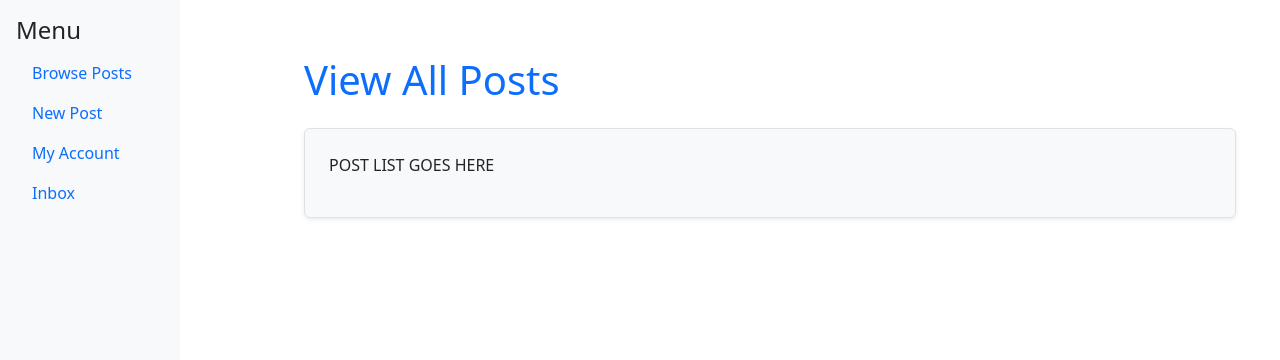
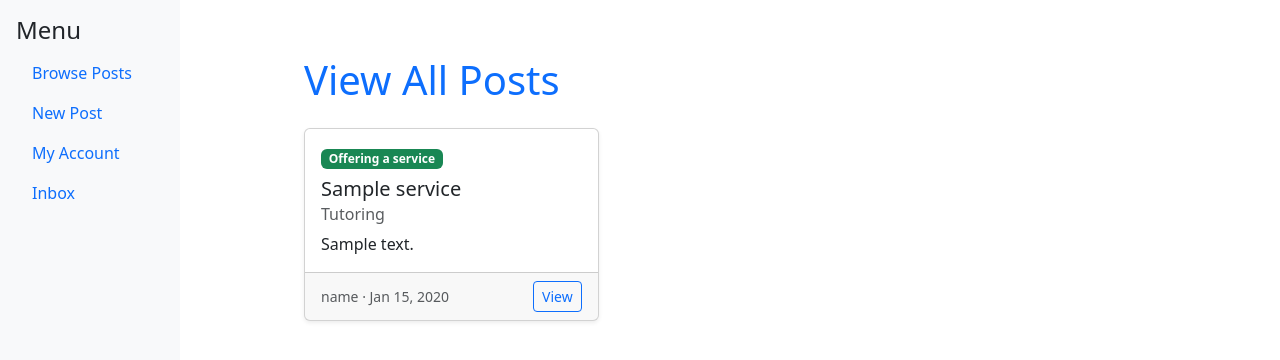
Before and after one commit to JoeyCouncill/Comhluadar, a Django app: page /all_posts_view/ in a window 1280 px wide. Shown: the top 360 px of the page. Run offline with Django 5.2, Linux system fonts and the light colour scheme; a user stored in the database is signed in; tables that the repository leaves empty hold one stand-in row (values such as "Sample post"); some libraries are stand-ins or nearby versions.

Commit message:
Todo 33 display service posts (#20)

```diff
--- a/service_app/templates/all_posts_view.html
+++ b/service_app/templates/all_posts_view.html
@@ -4,12 +4,58 @@
 <div class="container mt-4">
   <h1 class="mb-4 text-primary">View All Posts</h1>
 
-  <!-- Post View Form -->
-  <form method="POST" class="border p-4 rounded bg-light shadow-sm">
-    {% csrf_token %}
-    <div class="mb-3">
-      POST LIST GOES HERE
+  <!-- FILTER/SORT WILL GO HERE LATER (TODO-37)-->
+
+  {% if page_obj %}
+    <div class="row row-cols-1 row-cols-md-2 row-cols-lg-3 g-4">
+      {% for post in page_obj %}
+        <div class="col">
+          <div class="card h-100 shadow-sm">
+            <div class="card-body">
+              <span class="badge {% if post.listing_type == 'offer' %}bg-success{% else %}bg-warning text-dark{% endif %} mb-2">
+                {{ post.get_listing_type_display }}
+              </span>
+              <h5 class="card-title">{{ post.title }}</h5>
+              <h6 class="card-subtitle mb-2 text-muted">{{ post.get_category_display }}</h6>
+              <p class="card-text">{{ post.description|truncatewords:25 }}</p>
+            </div>
+            <div class="card-footer d-flex justify-content-between align-items-center">
+              <small class="text-muted">
+                {{ post.author.profile.display_name }} &middot; {{ post.created_at|date:"M j, Y" }}
+              </small>
+              <a href="#" class="btn btn-sm btn-outline-primary">View</a>
+            </div>
+          </div>
+        </div>
+      {% endfor %}
     </div>
-  </form>
+    {% if page_obj.has_other_pages %}
+      <nav aria-label="Post pages" class="mt-4">
+        <ul class="pagination justify-content-center">
+          {% if page_obj.has_previous %}
+            <li class="page-item">
+              <a class="page-link" href="{% querystring page=page_obj.previous_page_number %}">Previous</a>
+            </li>
+          {% else %}
+            <li class="page-item disabled"><span class="page-link">Previous</span></li>
+          {% endif %}
+
+          <li class="page-item disabled">
+            <span class="page-link">Page {{ page_obj.number }} of {{ page_obj.paginator.num_pages }}</span>
+          </li>
+
+          {% if page_obj.has_next %}
+            <li class="page-item">
+              <a class="page-link" href="{% querystring page=page_obj.next_page_number %}">Next</a>
+            </li>
+          {% else %}
+            <li class="page-item disabled"><span class="page-link">Next</span></li>
+          {% endif %}
+        </ul>
+      </nav>
+    {% endif %}
+  {% else %}
+    <p class="text-muted">No posts yet.</p>
+  {% endif %}
 </div>
 {% endblock %}
--- a/service_app/views.py
+++ b/service_app/views.py
@@ -3,9 +3,13 @@ from .models import Service
 from .forms import CreateServiceForm
 from django.contrib import messages
 from django.utils import timezone
+from django.core.paginator import Paginator
 
 def all_posts_view(request):
-	return render(request, 'all_posts_view.html')
+	posts = Service.objects.all().select_related('author__profile').order_by('-created_at')
+	paginator = Paginator(posts, 12)
+	page_obj = paginator.get_page(request.GET.get('page'))
+	return render(request, 'all_posts_view.html', {'page_obj': page_obj})
 
 def new_post(request):
 	if request.method == 'POST':
```
Also changed, not shown: generate_db_entries.py (added, +98 -0 lines).
